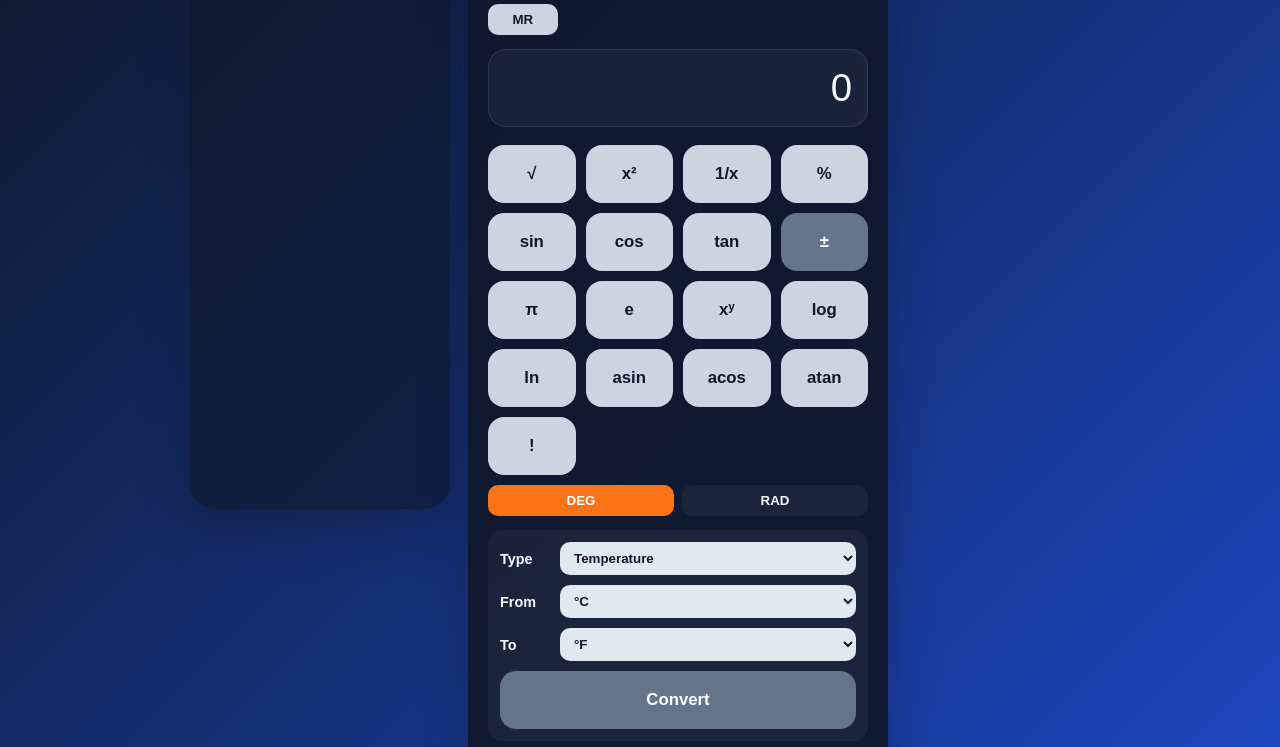
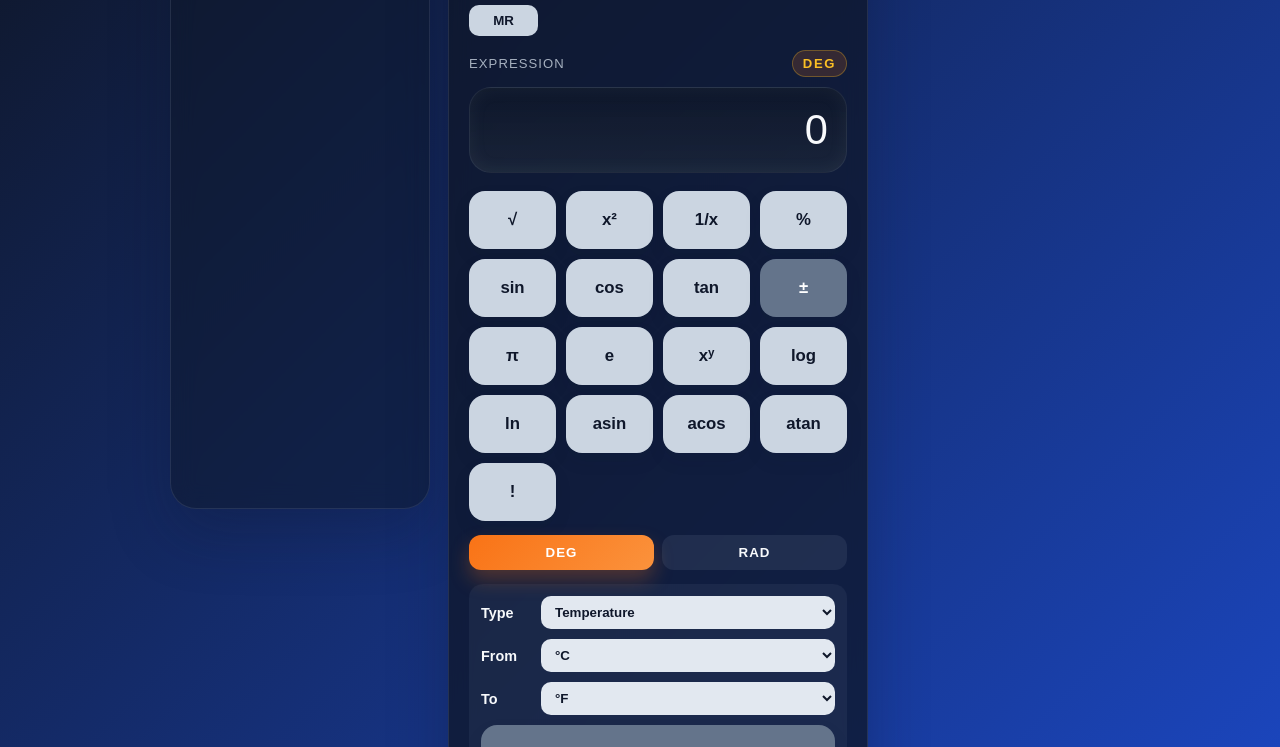
Before and after one commit to maheshkumbhar2005/calculator, a website with bundled scripts: page index.html in a window 1280 px wide. Shown: the part 111-858 px from the top of the page. Built offline with nearby package versions, Linux system fonts and the light colour scheme.

Commit message:
Improve calculator display and UI

```diff
--- a/index.html
+++ b/index.html
@@ -32,6 +32,10 @@
         </div>
 
         <div class="display-wrapper">
+          <div class="display-meta">
+            <span class="display-label">Expression</span>
+            <span id="angle-status" class="angle-status">DEG</span>
+          </div>
           <input id="display" class="display" type="text" readonly value="0" />
         </div>
 
--- a/script.js
+++ b/script.js
@@ -30,6 +30,7 @@ const display = document.getElementById('display');
 const themeToggle = document.getElementById('theme-toggle');
 const memoryIndicator = document.getElementById('memory-indicator');
 const historyList = document.getElementById('history-list');
+const angleStatus = document.getElementById('angle-status');
 const unitTypeSelect = document.getElementById('unit-type');
 const fromUnitSelect = document.getElementById('from-unit');
 const toUnitSelect = document.getElementById('to-unit');
@@ -46,6 +47,10 @@ const setAngleMode = (mode) => {
   }
 
   angleMode = mode;
+  if (angleStatus) {
+    angleStatus.textContent = mode.toUpperCase();
+  }
+
   document.querySelectorAll('[data-angle-mode]').forEach((button) => {
     const isActive = button.dataset.angleMode === mode;
     button.classList.toggle('is-active', isActive);
--- a/style.css
+++ b/style.css
@@ -48,7 +48,7 @@ body {
 }
 
 .calculator-shell {
-  width: min(94vw, 900px);
+  width: min(94vw, 940px);
   display: grid;
   grid-template-columns: minmax(220px, 260px) minmax(320px, 420px);
   gap: 18px;
@@ -57,15 +57,17 @@ body {
 
 .history-panel,
 .calculator {
-  background: var(--panel);
+  background: rgba(15, 23, 42, 0.76);
+  border: 1px solid rgba(148, 163, 184, 0.16);
   border-radius: 26px;
-  box-shadow: 0 22px 45px var(--shadow);
+  box-shadow: 0 24px 60px rgba(15, 23, 42, 0.28);
+  backdrop-filter: blur(12px);
 }
 
 .history-panel {
   padding: 18px 16px;
   min-height: 620px;
-  background: var(--panel-alt);
+  background: rgba(15, 23, 42, 0.52);
 }
 
 .history-header {
@@ -208,24 +210,49 @@ body {
   margin-bottom: 18px;
 }
 
+.display-meta {
+  display: flex;
+  align-items: center;
+  justify-content: space-between;
+  margin-bottom: 10px;
+  color: var(--muted);
+  font-size: 0.82rem;
+  letter-spacing: 0.08em;
+  text-transform: uppercase;
+}
+
+.display-label {
+  opacity: 0.8;
+}
+
+.angle-status {
+  background: rgba(249, 115, 22, 0.16);
+  color: #fbbf24;
+  border: 1px solid rgba(251, 191, 36, 0.3);
+  padding: 5px 10px;
+  border-radius: 999px;
+  font-weight: 900;
+  letter-spacing: 0.12em;
+}
+
 .display {
   width: 100%;
-  height: 78px;
-  border: none;
-  border-radius: 18px;
-  background: var(--display-bg);
+  height: 86px;
+  border: 1px solid rgba(148, 163, 184, 0.14);
+  border-radius: 22px;
+  background: linear-gradient(180deg, rgba(15, 23, 42, 0.88), rgba(30, 41, 59, 0.68));
   color: var(--display);
-  font-size: clamp(1.8rem, 5vw, 2.4rem);
+  font-size: clamp(1.9rem, 5vw, 2.6rem);
   text-align: right;
-  padding: 12px 16px;
-  box-shadow: inset 0 0 0 1px rgba(148, 163, 184, 0.18);
+  padding: 12px 18px;
+  box-shadow: inset 0 0 18px rgba(148, 163, 184, 0.08);
 }
 
 .scientific-grid {
   display: grid;
   grid-template-columns: repeat(4, minmax(0, 1fr));
   gap: 10px;
-  margin-bottom: 10px;
+  margin-bottom: 14px;
 }
 
 .angle-mode {
@@ -237,17 +264,20 @@ body {
 
 .mode-btn {
   border: none;
-  border-radius: 10px;
-  padding: 8px 10px;
-  background: var(--display-bg);
+  border-radius: 12px;
+  padding: 10px 12px;
+  background: rgba(148, 163, 184, 0.12);
   color: var(--text);
-  font-weight: 700;
+  font-weight: 800;
   cursor: pointer;
+  letter-spacing: 0.08em;
+  transition: all 0.18s ease;
 }
 
 .mode-btn.is-active {
-  background: var(--accent);
+  background: linear-gradient(135deg, #f97316, #fb923c);
   color: white;
+  box-shadow: 0 10px 20px rgba(249, 115, 22, 0.28);
 }
 
 .converter-panel {
@@ -302,8 +332,9 @@ body {
   font-size: 1.05rem;
   font-weight: 700;
   color: var(--button-text);
-  background: var(--button);
-  transition: transform 0.12s ease, filter 0.12s ease;
+  background: linear-gradient(180deg, rgba(255,255,255,0.95), rgba(226,232,240,0.9));
+  box-shadow: 0 8px 18px rgba(15, 23, 42, 0.08);
+  transition: transform 0.12s ease, filter 0.12s ease, box-shadow 0.18s ease;
 }
 
 .btn:hover {
```
Also changed, not shown: server.js (added, +44 -0 lines), test/server.test.js (added, +38 -0 lines).
